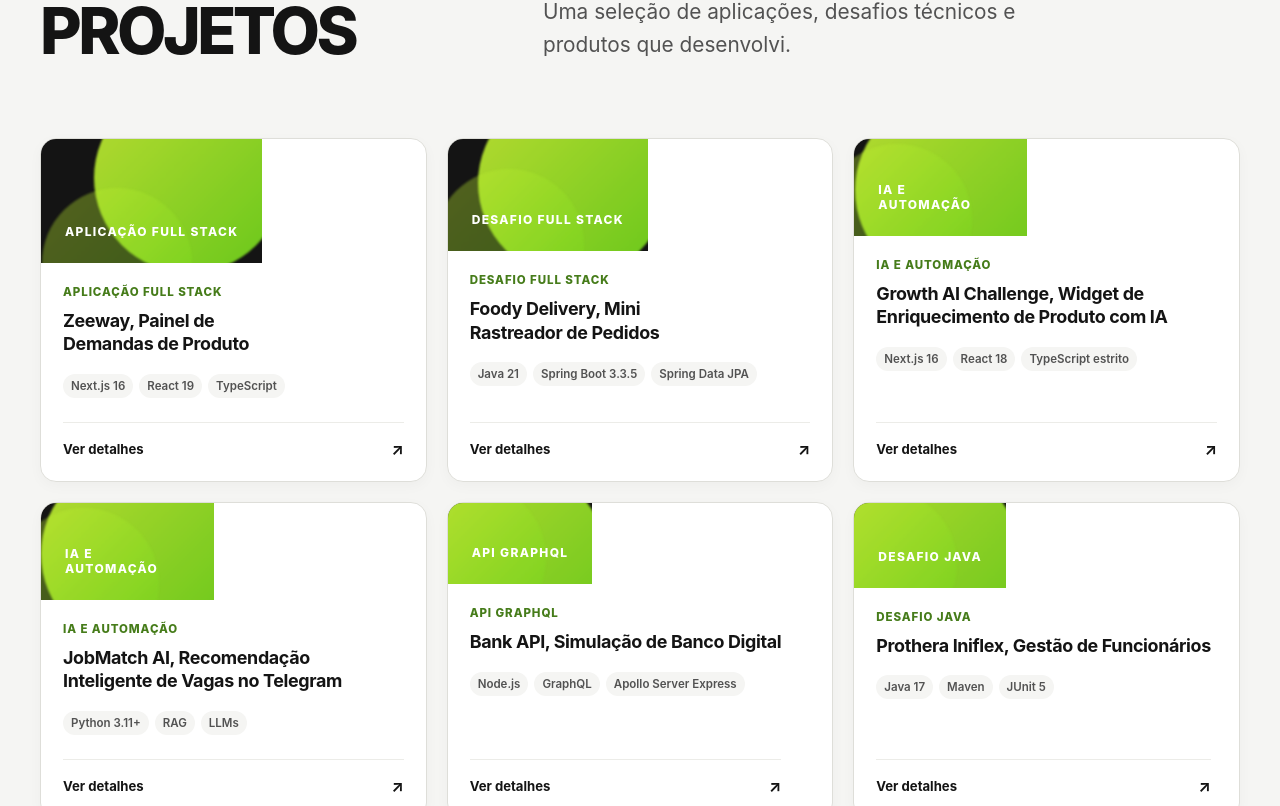
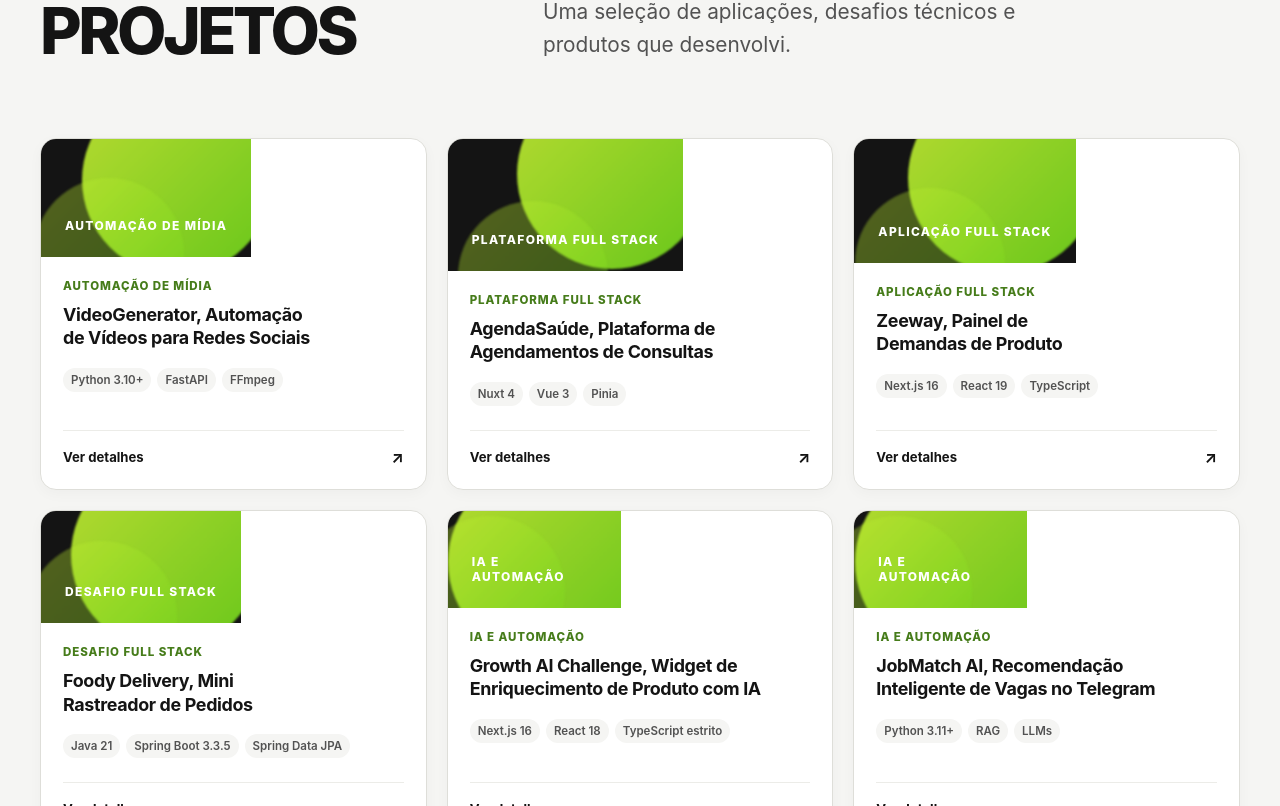
Before and after one commit to pmarsiglia93/portifilio-paulo-francisco-marsiglia, a React (Create React App) app: page / in a window 1280 px wide. Shown: the part 8954-9760 px from the top of the page. Built offline with nearby package versions, Linux system fonts and the light colour scheme.

Commit message:
feat: adiciona VideoGenerator e AgendaSaude ao portfolio

```diff
--- a/src/components/Projetos/Projetos.js
+++ b/src/components/Projetos/Projetos.js
@@ -13,6 +13,46 @@
 import projeto10 from '../../assets/projeto10.png';
 
 const projetos = [
+  {
+    id: 17,
+    titulo: 'VideoGenerator, Automação de Vídeos para Redes Sociais',
+    categoria: 'Automação de Mídia',
+    descricao:
+      'Gerador web de vídeos longos e verticais criado para automatizar a produção de conteúdo. A aplicação combina faixas MP3 com imagens ou vídeos de fundo e exporta arquivos prontos para YouTube, Shorts, Reels e TikTok.',
+    tecnologias: [
+      'Python 3.10+', 'FastAPI', 'FFmpeg', 'FFprobe', 'JavaScript',
+      'HTML5', 'CSS3', 'Server-Sent Events',
+    ],
+    destaques: [
+      'Geração em Full HD e no formato vertical 9:16, com modos individual e em lote.',
+      'Progresso do processamento em tempo real via SSE, incluindo percentual, velocidade e estimativa de conclusão.',
+      'Suporte a imagens e vídeos em loop, zoom suave, fundo desfocado, cancelamento e download pela interface.',
+    ],
+    repositorio: 'https://github.com/pmarsiglia93/VideoGenerator',
+    rodaLocal: true,
+    avisoLocal: 'A aplicação foi projetada para execução local e requer FFmpeg e Python 3.10 ou superior.',
+    instrucoesLocal: ['pip install -r requirements.txt', 'python main.py'],
+  },
+  {
+    id: 18,
+    titulo: 'AgendaSaúde, Plataforma de Agendamentos de Consultas',
+    categoria: 'Plataforma Full Stack',
+    descricao:
+      'Plataforma para pacientes encontrarem profissionais, consultarem horários e agendarem consultas sem risco de dupla reserva. Profissionais administram a disponibilidade e acompanham todo o ciclo de atendimento.',
+    tecnologias: [
+      'Nuxt 4', 'Vue 3', 'Pinia', 'NestJS 11', 'TypeScript', 'MySQL 8',
+      'Redis 7', 'BullMQ', 'Socket.IO', 'Docker', 'Jest',
+    ],
+    destaques: [
+      'Reservas idempotentes e proteção contra double booking com transações e restrições únicas no MySQL.',
+      'Autenticação JWT e Google, refresh token em cookie HttpOnly, rotação de sessão e rate limit compartilhado no Redis.',
+      'Notificações assíncronas com BullMQ e atualizações em tempo real com Socket.IO e Redis Adapter.',
+    ],
+    repositorio: 'https://github.com/pmarsiglia93/plataforma-agendamentos-consultas',
+    rodaLocal: true,
+    avisoLocal: 'O ambiente completo roda localmente com Docker Compose e inclui frontend, API, worker, MySQL e Redis.',
+    instrucoesLocal: ['cp .env.example .env', 'docker compose up -d --build', 'docker compose exec backend npm run migration:run'],
+  },
   {
     id: 11,
     titulo: 'Zeeway, Painel de Demandas de Produto',
```
Also changed, not shown: 2 other files (tests, documents, lock files or other folders).
